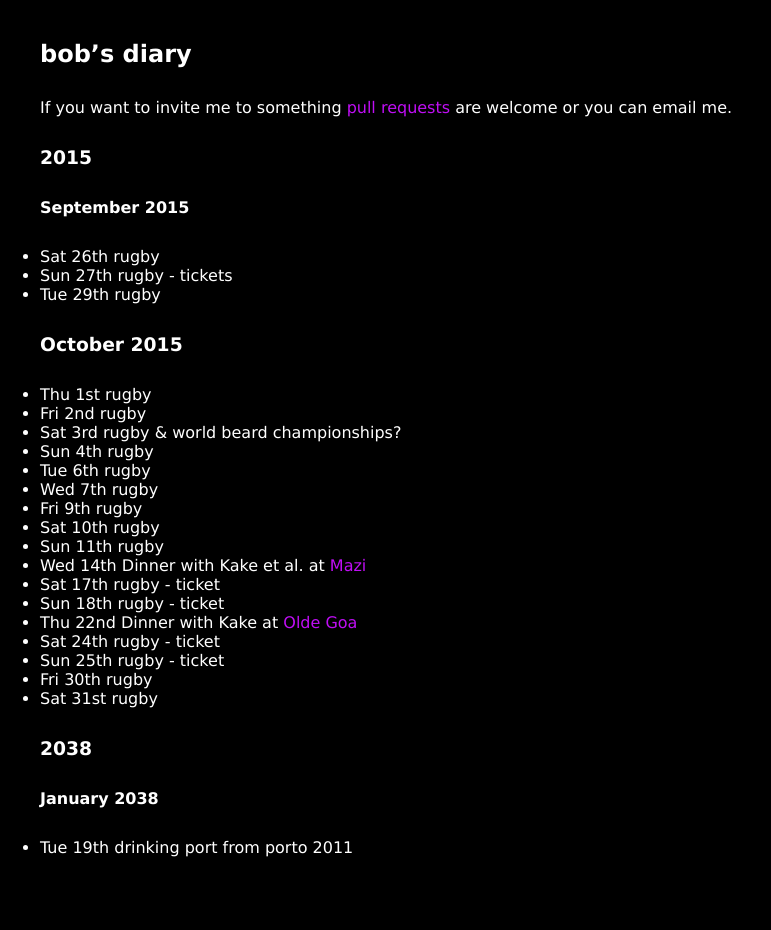
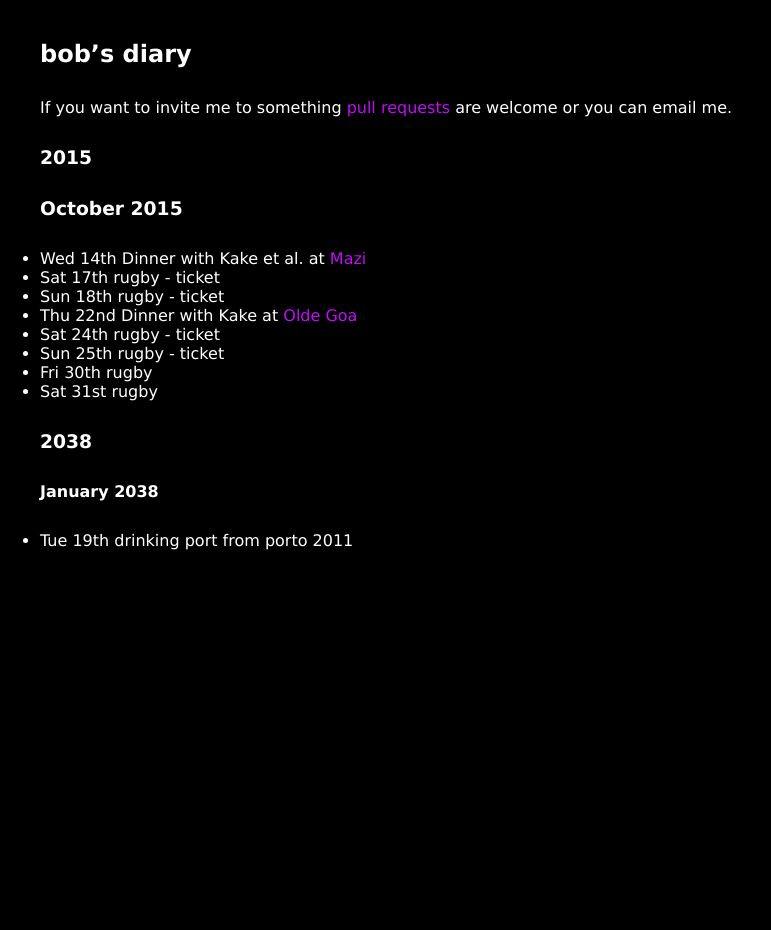
Before and after one commit to rjw1/randomness.org.uk, a Jekyll site: the page built from diary/index.md, in a window 1280 px wide. Shown: the whole page, without its empty margins (0-771 px from the left). Built offline with Jekyll 4.4.1, drawn with Linux system fonts in a browser that asks for light colours; Markdown is read by kramdown in place of the engine named in the settings.

Commit message:
watched a lot of rugby.

```diff
--- a/diary/index.md
+++ b/diary/index.md
@@ -10,23 +10,8 @@ are welcome or you can email me.
 
 ### 2015 ###
 
-#### September 2015 ####
-
-* Sat 26th rugby
-* Sun 27th rugby - tickets
-* Tue 29th rugby
-
 ### October 2015 ####
 
-* Thu 1st rugby
-* Fri 2nd rugby
-* Sat 3rd rugby & world beard championships?
-* Sun 4th rugby
-* Tue 6th rugby
-* Wed 7th rugby
-* Fri 9th rugby
-* Sat 10th rugby
-* Sun 11th rugby
 * Wed 14th Dinner with Kake et al. at [Mazi](http://london.randomness.org.uk/wiki.cgi?Mazi,_CR0_2RF)
 * Sat 17th rugby - ticket
 * Sun 18th rugby - ticket
```
